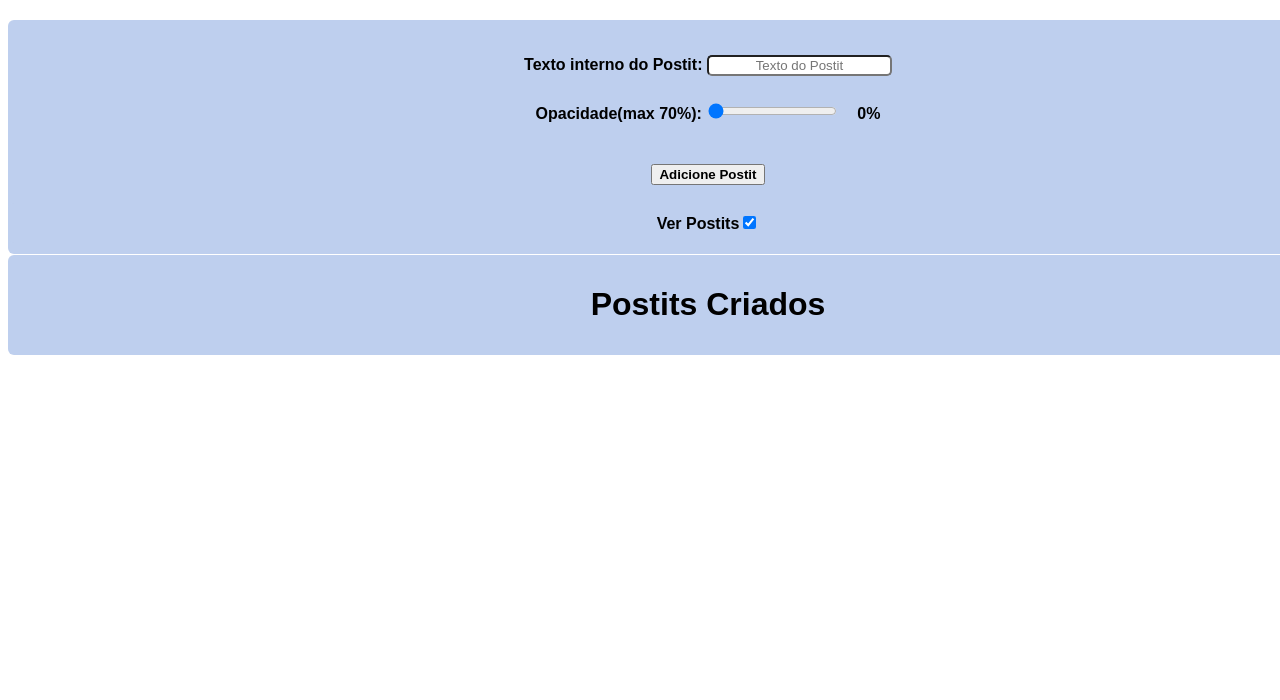
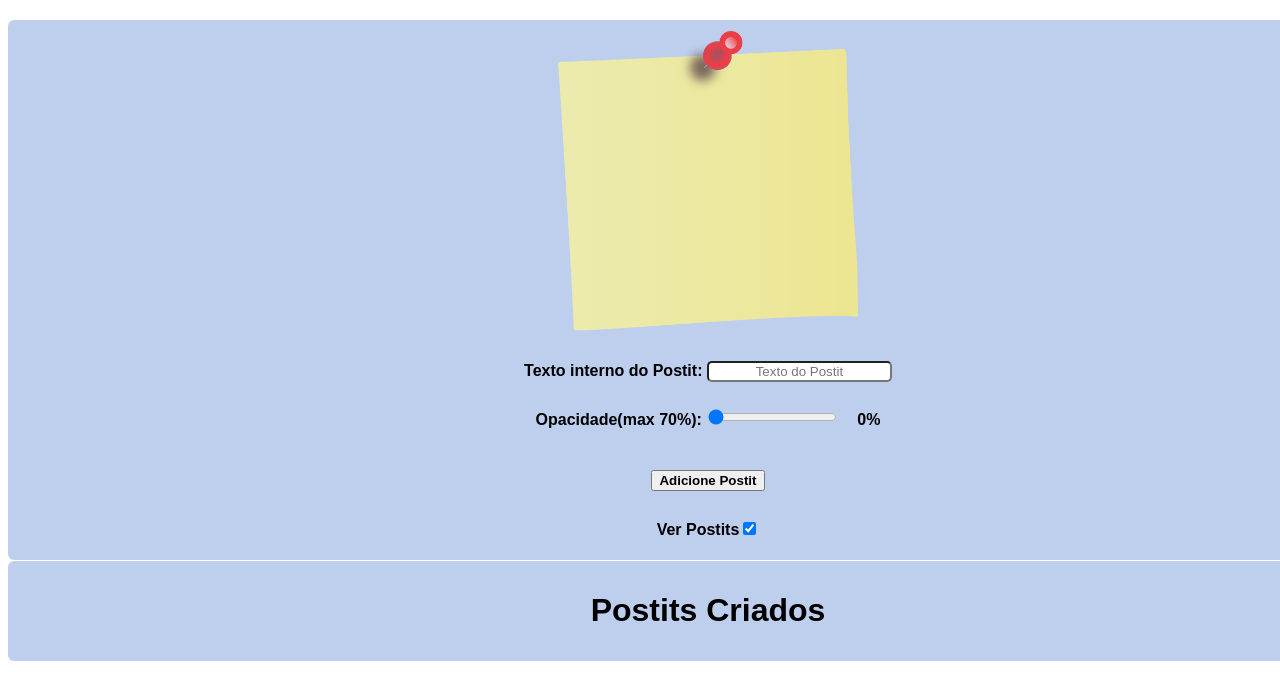
Before and after one commit to Peter-loliveira/Desenvolvimento_Web, a plain HTML site: page postit.html in a window 1280 px wide. Shown: the top 700 px of the page. Drawn offline with Linux system fonts and the light colour scheme.

Commit message:
Acrecentado IMG no inicio da página

```diff
--- a/js/postit.js
+++ b/js/postit.js
@@ -5,16 +5,29 @@ document.body.style.paddingBottom = "20px"
     document.body.style.borderRadius = "5px"
 
     var app = document.getElementById("Postit")
+    app.style.textAlign = "center"
     app.style.width = "1400px"
     app.style.margin = "0 auto"
     app.style.marginTop = "20px"
+
 
     //Cria uma área só para os componentes que determinarão as caracteristicas e estilos dos postits
     var divComponentes = document.createElement("div")
     divComponentes.setAttribute("id", "areaGeral")
     divComponentes.setAttribute("class", "areaComponentes")
     divComponentes.style.textAlign = "Center"
+
     app.appendChild(divComponentes)
+
+    var imgPostit = document.createElement("img")
+    imgPostit.setAttribute("src", "img/postit.png")
+    imgPostit.style.width = "300px"
+
+    // imgPostit.style.border = "1px solid black"
+    // imgPostit.style.borderRadius = "10%"
+    imgPostit.style.opacity = "70%"
+
+    divComponentes.appendChild(imgPostit)
 
     //Cria uma área DENTRO DA divComponentes só para os componentes irão determinar o texto INTERNO dos Postits
     var divTextoPostit = document.createElement("div")
@@ -94,7 +107,7 @@ btAddPostit.innerHTML = "Adicione Postit"
     btAddPostit.style.fontWeight = "bold"
     btAddPostit.style.marginTop = "5px"
     btAddPostit.onclick = function () {
-    inserirPostit()//Chama a funçãod einserirpostits
+        inserirPostit()//Chama a função de inserir postits
     }
 
     //adiciona os componentes dessa área
```
Also changed, not shown: postit.html (+2 -1 lines), img/postit.png (added). Lines whose indentation alone changed are shown as unchanged.
